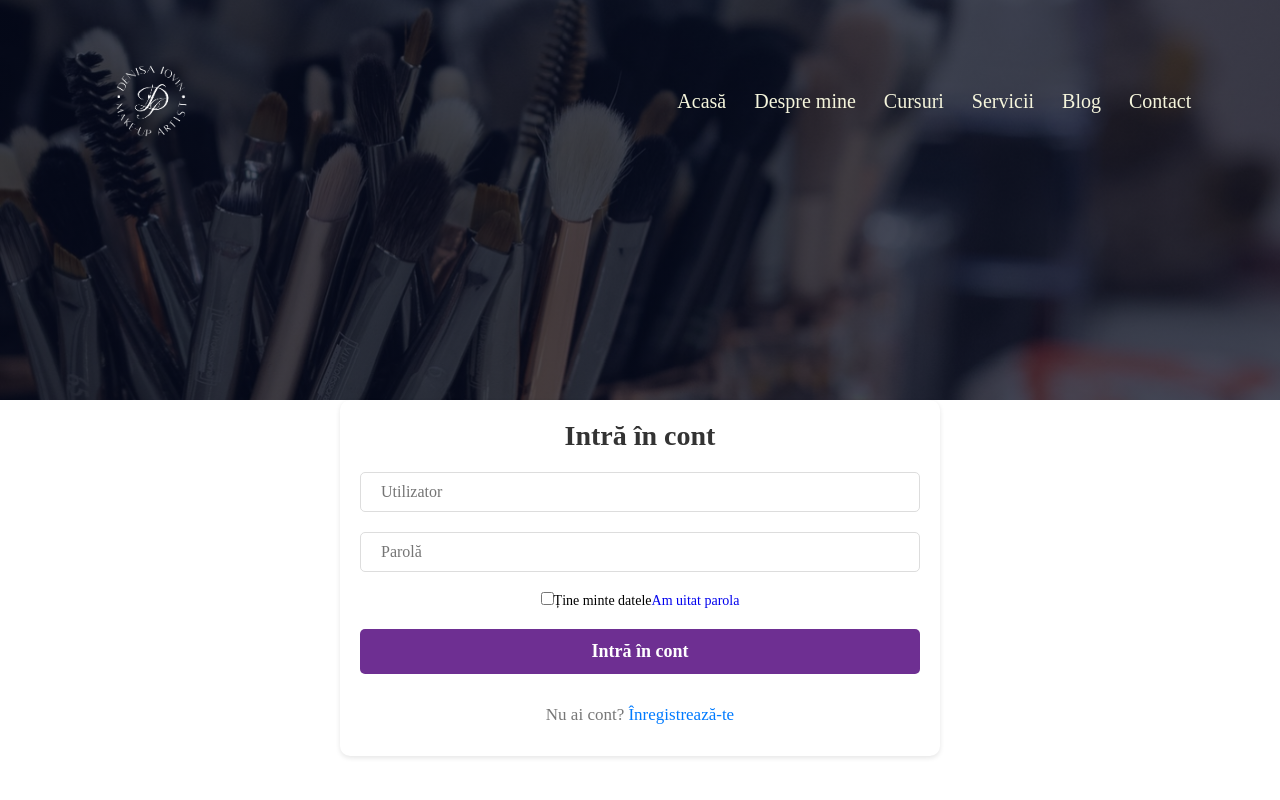
After one commit to DenisaIovin/DenisaIovin, a PHP site: page /login.html in a window 1280 px wide. The commit adds this page. Run offline with PHP 8.4, Linux system fonts and the light colour scheme.

Commit message:
adaugare BD

```diff
--- a/index.html
+++ b/index.html
@@ -43,6 +43,7 @@
                             <li><a href="services.html">Servicii</a></li>
                             <li><a href="blog.html">Blog</a></li>
                             <li><a href="contact.html">Contact</a></li>
+                            <li><a href="login.html">Autentificare</a></li>
 
                         </ul>
                     </div>
--- /dev/null
+++ b/login.html
@@ -0,0 +1,109 @@
+<!DOCTYPE html>
+<html>
+    <head>
+
+        <title>Denisa Iovin - Make-up Artist & Make-up Trainer</title>
+        <link rel="stylesheet" href="style.css">
+        <link href='https://unpkg.com/boxicons@2.1.4/css/boxicons.min.css' rel='stylesheet'>
+        <link rel="preconnect" href="https://fonts.googleapis.com">
+        <link rel="preconnect" href="https://fonts.gstatic.com" crossorigin>
+
+
+        <meta charset="UTF-8">
+        <meta http-equiv="X-UA-Compatible" content="IE=edge">
+        <meta name="viewport" content="width=device-width, initial-scale=1.0">
+
+        <link rel="shortcut icon" href="images/page_icon.PNG">
+
+
+
+        </head>
+
+            <body>
+            <section class="sub-header">
+                <nav>
+                    <a href="index.html"><img src="images/logo_Alb.PNG"></a>
+                    <div class="nav-links" id="navLinks">
+                        <i class="fa-solid fa-xmark icon" onclick="hideMenu()"></i>
+                        <ul>
+                            <li><a href="index.html">Acasă</a></li>
+                            <li><a href="about.html">Despre mine</a></li>
+                            <li><a href="course.html">Cursuri</a></li>
+                            <li><a href="services.html">Servicii</a></li>
+                            <li><a href="blog.html">Blog</a></li>
+                            <li><a href="contact.html">Contact</a></li>
+
+                        </ul>
+                    </div>
+                    <i class="fa-solid fa-bars icon" onclick="showMenu()"></i>
+                </nav>
+            </section>
+
+<div class="wrapper">
+    <form id="loginForm">
+        <h1>Intră în cont</h1>
+        <div class="input-box">
+            <input type="text" placeholder="Utilizator" name="username" required>
+            <box-icon type='solid' name='user'></box-icon>
+        </div>
+
+        <div class="input-box">
+            <input type="password" placeholder="Parolă" name="password" required>
+            <box-icon name='lock-alt' type='solid'></box-icon>
+        </div>
+
+        <div class="remember-forgot">
+            <label><input type="checkbox">Ține minte datele</label>
+            <a href="#">Am uitat parola</a>
+        </div>
+
+        <button type="submit" class="btn">Intră în cont</button>
+
+        <div class="register-link">
+            <p>Nu ai cont? <a href="#">Înregistrează-te</a></p>
+        </div>
+    </form>
+
+    <script>
+        document.getElementById('loginForm').addEventListener('submit', function(event) {
+            event.preventDefault(); // Oprește acțiunea implicită a formularului
+
+            // Obține datele din formular
+            const formData = new FormData(this);
+
+            // Trimite datele către login.php folosind fetch API
+            fetch('login.php', {
+                method: 'POST',
+                body: formData
+            })
+            .then(response => {
+                if (response.ok) {
+                    return response.text();
+                }
+                throw new Error('Network response was not ok.');
+            })
+            .then(data => {
+                // Afisează răspunsul primit de la server
+                console.log(data);
+                // Aici poți face orice alte acțiuni în funcție de răspunsul primit
+            })
+            .catch(error => {
+                console.error('Error:', error);
+            });
+        });
+    </script>
+
+
+
+
+
+
+
+
+
+
+
+
+        </body>
+
+</html>
--- a/style.css
+++ b/style.css
@@ -824,3 +824,102 @@ margin-bottom: 30px;;
     border: 1px solid #ccc;
     box-sizing: border-box;
 }
+
+
+/*-------------------------login--------------------*/
+
+body{
+    margin: 0;
+    padding: 0;
+    box-sizing: border-box;
+    font-family: "Poppins", sans-serif;
+}
+
+.wrapper {
+    width: 100%;
+    max-width: 600px; /* Ajustează lățimea maximă a formularului */
+    margin: 0 auto; /* Aliniază wrapper-ul pe centrul paginii */
+    padding: 20px;
+    box-sizing: border-box;
+    text-align: center; /* Aliniază conținutul la centru */
+    background-color: #ffffff;
+    border-radius: 10px;
+    box-shadow: 0 2px 5px rgba(0, 0, 0, 0.1);
+}
+
+form {
+    display: flex;
+    flex-direction: column;
+    align-items: center; /* Alinează elementele copil pe axa orizontală (centrat) */
+}
+
+h1 {
+    margin-bottom: 20px;
+    font-size: 28px;
+    font-weight: bold;
+    color: #333333;
+}
+
+.input-box {
+    width: 100%;
+    margin-bottom: 20px;
+    padding: 10px;
+    box-sizing: border-box;
+    border: 1px solid #ddd;
+    border-radius: 5px;
+    display: flex;
+    align-items: center;
+}
+
+input {
+    flex: 1;
+    border: none;
+    outline: none;
+    font-size: 16px;
+    padding-left: 10px;
+}
+
+.box-icon {
+    margin-right: 10px;
+    font-size: 18px;
+    color: #777;
+}
+
+.remember-forgot {
+    display: flex;
+    justify-content: space-between;
+    align-items: center;
+    margin-bottom: 20px;
+    font-size: 14px;
+}
+
+.btn {
+    width: 100%;
+    padding: 12px;
+    font-size: 18px;
+    font-weight: bold;
+    color: #ffffff;
+    background-color: #6e2f92;
+    border: none;
+    border-radius: 5px;
+    cursor: pointer;
+}
+
+.btn:hover {
+    background-color: #af3ebe;
+}
+
+.register-link {
+    margin-top: 20px;
+    font-size: 16px;
+    color: #777;
+}
+
+.register-link a {
+    color: #007bff;
+    text-decoration: none;
+}
+
+.register-link a:hover {
+    text-decoration: underline;
+}
```
Also changed, not shown: login.php (added, +45 -0 lines).
